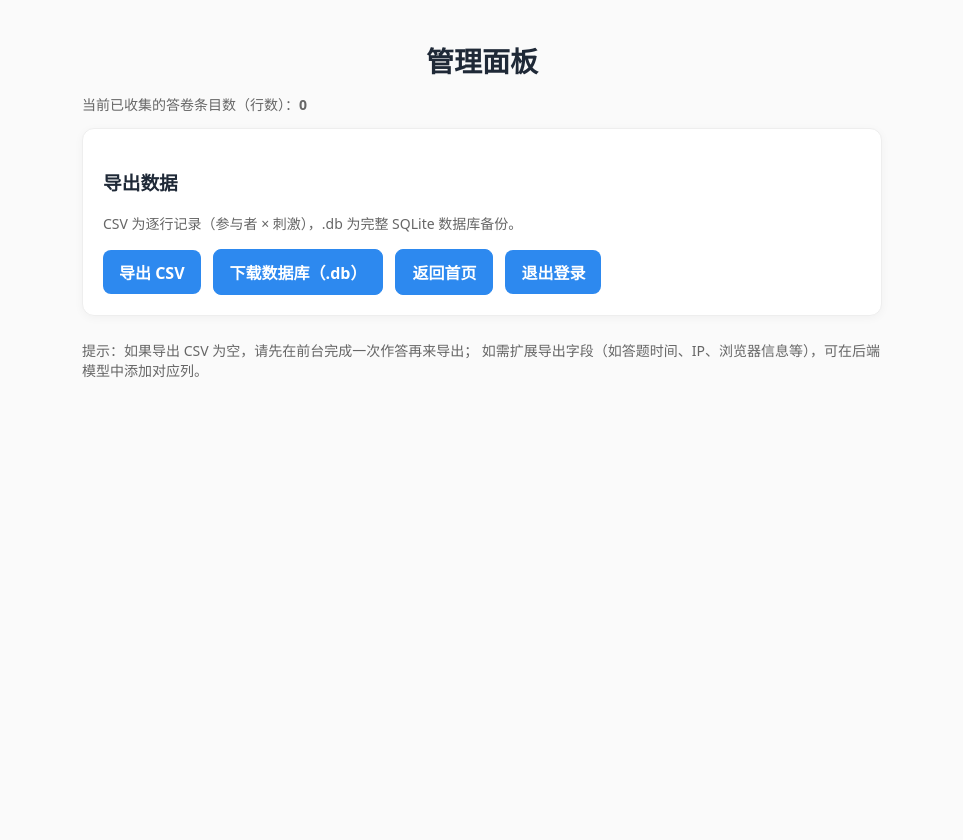
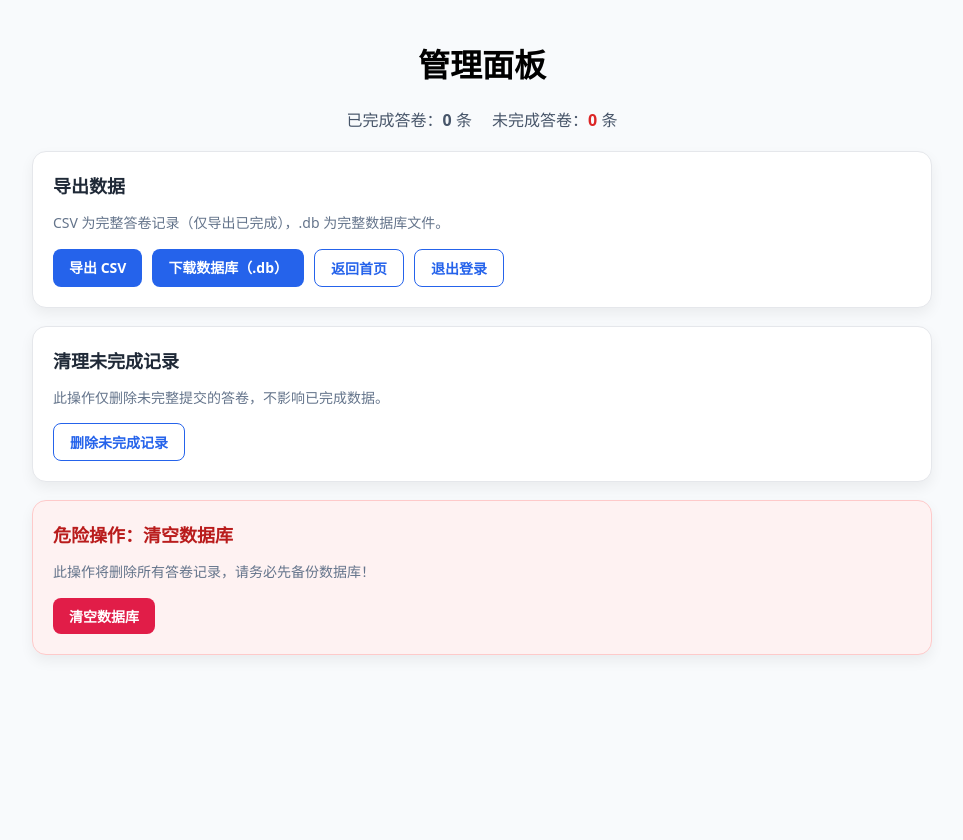
Before and after one commit to DaBaiHeDaBaiCai/sound_survey_project, a Flask app: page /admin/panel in a window 1280 px wide. Shown: the whole page, without its empty margins (158-1121 px from the left). After the commit the page ends 655 px from the top, so only its background shows below. Run offline with Flask 3, Linux system fonts and the light colour scheme; the visitor is signed in with stand-in values (Sample User, id 1).

Commit message:
update: run_id/is_complete, admin UI, panel actions, exports

```diff
--- a/app.py
+++ b/app.py
@@ -5,13 +5,20 @@ import datetime
 import io
 import pandas as pd
 
-from flask import Flask, render_template, request, redirect, url_for, session, send_file
+from flask import (
+    Flask, render_template, request, redirect, url_for,
+    session, send_file, abort
+)
 from flask_sqlalchemy import SQLAlchemy
-from sqlalchemy import select
+from sqlalchemy import select, text
 
 # -------------------- Flask app & DB config --------------------
 app = Flask(__name__)
-app.secret_key = "survey_secret_key"
+
+# 更安全：从环境变量读取，未设置时使用默认
+app.secret_key = os.getenv("SECRET_KEY", "survey_secret_key")
+ADMIN_USER = os.getenv("ADMIN_USER", "admin")
+ADMIN_PASS = os.getenv("ADMIN_PASS", "123456")
 
 BASE_DIR = os.path.abspath(os.path.dirname(__file__))
 DATA_DIR = os.path.join(BASE_DIR, "data")
@@ -29,8 +36,8 @@ class Response(db.Model):
     id = db.Column(db.Integer, primary_key=True)
     participant_id = db.Column(db.String(50))
     version = db.Column(db.String(10))
-    stimulus_label = db.Column(db.String(10))
-    person = db.Column(db.String(10))
+    stimulus_label = db.Column(db.String(50))
+    person = db.Column(db.String(20))
     trial_index = db.Column(db.Integer)
     start_time = db.Column(db.String(30))
     end_time = db.Column(db.String(30))
@@ -40,8 +47,26 @@ class Response(db.Model):
     q4 = db.Column(db.Integer)
     q5 = db.Column(db.Integer)
 
+    run_id = db.Column(db.String(36))           # 同一次作答的 ID
+    is_complete = db.Column(db.Boolean, default=False)  # 该次作答是否已完整提交
+
 with app.app_context():
     db.create_all()
+
+    # 软迁移：为旧库补充列
+    from sqlalchemy import inspect, text as sa_text
+    insp = inspect(db.engine)
+    cols = [c["name"] for c in insp.get_columns("response")]
+    with db.engine.begin() as conn:
+        if "run_id" not in cols:
+            conn.execute(sa_text("ALTER TABLE response ADD COLUMN run_id VARCHAR(36)"))
+        if "is_complete" not in cols:
+            conn.execute(sa_text("ALTER TABLE response ADD COLUMN is_complete BOOLEAN DEFAULT 0"))
+
+# -------------------- 辅助函数 --------------------
+def admin_required():
+    """检查是否已登录管理员。"""
+    return bool(session.get("admin"))
 
 # -------------------- 首页 --------------------
 @app.route("/")
@@ -52,7 +77,7 @@ def index():
 @app.route("/start/<version>")
 def start(version):
     # 仅允许 cn / jp
-    version = (version or "").lower()
+    version = (version or "").strip().lower()
     if version not in ("cn", "jp"):
         return "Invalid version (use 'cn' or 'jp')", 400
 
@@ -62,21 +87,21 @@ def start(version):
     if sub.empty:
         return f"No stimuli found for version={version}", 500
 
-    # 转 dict + 打乱 + 固定 index
+    # 转字典 + 打乱 + 固定 index
     records = sub.to_dict(orient="records")
     random.shuffle(records)
     for i, s in enumerate(records):
-        # 统一字段名，避免缺失
         s["stimulus_label"] = s.get("label") or s.get("stimulus_label") or f"item{i+1}"
         s["person"] = s.get("person", "")
         s["url"] = s.get("url", "")
-        s["index"] = i  # ✅ 固定 index，模板直接使用
+        s["index"] = i  # 模板直接使用
 
     # 会话初始化
     session["participant_id"] = str(uuid.uuid4())[:8]
     session["version"] = version
     session["stimuli_order"] = records
     session["current_index"] = 0
+    session["run_id"] = str(uuid.uuid4())
 
     return redirect(url_for("experiment"))
 
@@ -93,15 +118,15 @@ def experiment():
 
     # 提交一条答案
     if request.method == "POST":
-        # 容错：trial_index 以服务器 idx 为主，表单为空或非法则回退为 idx
+        # 越界保护
+        if not (0 <= idx < len(stimuli_order)):
+            return redirect(url_for("thank_you", version=version))
+
+        # 取表单的 trial_index；异常时回退为 idx
         try:
             form_trial_index = int(request.form.get("trial_index", idx))
         except Exception:
             form_trial_index = idx
-
-        # 越界保护
-        if not (0 <= idx < len(stimuli_order)):
-            return redirect(url_for("thank_you"))
 
         stim = stimuli_order[idx]
 
@@ -119,6 +144,8 @@ def experiment():
             q3=int(request.form["q3"]),
             q4=int(request.form["q4"]),
             q5=int(request.form["q5"]),
+            run_id=session.get("run_id"),
+            is_complete=False
         )
         db.session.add(r)
         db.session.commit()
@@ -126,17 +153,16 @@ def experiment():
         # 进入下一条或结束
         session["current_index"] = idx + 1
         if session["current_index"] >= len(stimuli_order):
-            return redirect(url_for("thank_you"))
+            return redirect(url_for("thank_you", version=version))
         return redirect(url_for("experiment"))
 
     # GET：渲染当前条
     if idx >= len(stimuli_order):
-        return redirect(url_for("thank_you"))
+        return redirect(url_for("thank_you", version=version))
 
     stim = stimuli_order[idx]
     start_time = datetime.datetime.utcnow().isoformat()
 
-    # 只把模板需要的字段传过去，保证 key 存在
     tmpl_stim = {
         "url": stim.get("url", ""),
         "stimulus_label": stim.get("stimulus_label", ""),
@@ -156,39 +182,54 @@ def experiment():
 # -------------------- 感谢页 --------------------
 @app.route("/thank_you")
 def thank_you():
-    return render_template("thank_you.html")
+    v = (request.args.get("version") or session.get("version") or "cn").strip().lower()
+    version = "cn" if v == "cn" else "jp"
 
-# -------------------- 管理员登录 --------------------
+    rid = session.get("run_id")
+    if rid:
+        try:
+            db.session.execute(text("UPDATE response SET is_complete = 1 WHERE run_id = :rid"), {"rid": rid})
+            db.session.commit()
+        except Exception:
+            db.session.rollback()
+
+    return render_template("thank_you.html", version=version)
+
+# -------------------- 管理员登录/退出 --------------------
 @app.route("/admin", methods=["GET", "POST"])
 def admin():
+    error = None
     if request.method == "POST":
-        if request.form["username"] == "admin" and request.form["password"] == "123456":
+        if request.form.get("username") == ADMIN_USER and request.form.get("password") == ADMIN_PASS:
             session["admin"] = True
-            return redirect("/admin/panel")
-        else:
-            return "登录失败 / ログイン失敗", 403
-    return render_template("admin.html")
+            return redirect(url_for("admin_panel"))
+        error = "用户名或密码错误"
+    return render_template("admin.html", error=error)
+
+@app.route("/admin/logout")
+def admin_logout():
+    session.pop("admin", None)
+    return redirect(url_for("admin"))
 
 # -------------------- 管理员控制面板 --------------------
 @app.route("/admin/panel")
 def admin_panel():
-    if not session.get("admin"):
-        return redirect("/admin")
-    count = Response.query.count()
-    return render_template("admin_panel.html", count=count)
-
-@app.route("/admin/logout")
-def logout():
-    session.pop("admin", None)
-    return redirect("/admin")
+    if not admin_required():
+        return redirect(url_for("admin"))
+    total_completed = db.session.query(Response).filter(Response.is_complete == True).count()
+    total_partial   = db.session.query(Response).filter(
+        (Response.is_complete == False) | (Response.is_complete == None)
+    ).count()
+    count = total_completed  # 你原来展示的是答卷总数，可改为已完成数量
+    return render_template("admin_panel.html", count=count, partial=total_partial)
 
 # -------------------- 导出 CSV --------------------
 @app.route("/admin/export_csv")
 def export_csv():
-    if not session.get("admin"):
-        return redirect("/admin")
+    if not admin_required():
+        return redirect(url_for("admin"))
 
-    stmt = select(Response)
+    stmt = select(Response).where(Response.is_complete == True)
     rows = db.session.execute(stmt).scalars().all()
 
     records = []
@@ -209,19 +250,64 @@ def export_csv():
         })
 
     csv_buffer = io.StringIO()
-    df = pd.DataFrame(records)
-    df.to_csv(csv_buffer, index=False, encoding="utf-8-sig")
+    pd.DataFrame(records).to_csv(csv_buffer, index=False, encoding="utf-8-sig")
 
     mem = io.BytesIO(csv_buffer.getvalue().encode("utf-8-sig"))
     mem.seek(0)
     return send_file(mem, mimetype="text/csv", as_attachment=True, download_name="responses.csv")
 
-# -------------------- 导出数据库 --------------------
+# -------------------- 导出数据库（下载 .db） --------------------
+@app.route("/admin/download_db")
+def download_db():
+    if not admin_required():
+        return redirect(url_for("admin"))
+    return send_file(DB_PATH, as_attachment=True)
+
+# 兼容老链接 /admin/export_db
 @app.route("/admin/export_db")
-def export_db():
-    if not session.get("admin"):
-        return redirect("/admin")
-    return send_file(DB_PATH, as_attachment=True)
+def export_db_compat():
+    return download_db()
+
+# -------------------- 清空数据库（危险操作） --------------------
+@app.post("/admin/clear_db")
+def clear_db():
+    if not admin_required():
+        return redirect(url_for("admin"))
+    # 简单二次确认：前端必须传 really=yes
+    if request.form.get("really") != "yes":
+        abort(400, description="Missing confirmation")
+    # 删除所有记录
+    deleted = db.session.query(Response).delete()
+    db.session.commit()
+    # 可选：整理 SQLite 文件
+    try:
+        db.session.execute(text("VACUUM"))
+    except Exception:
+        pass
+    return redirect(url_for("admin_panel"))
+
+# -------------------- 清空未完成记录 --------------------
+@app.post("/admin/delete_partials")
+def delete_partials():
+    if not admin_required():
+        return redirect(url_for("admin"))
+    try:
+        deleted = db.session.query(Response).filter(
+            (Response.is_complete == False) | (Response.is_complete == None)
+        ).delete(synchronize_session=False)
+        db.session.commit()
+        # 可选：整理数据库
+        try:
+            db.session.execute(text("VACUUM"))
+        except Exception:
+            pass
+        from flask import flash
+        flash(f"已删除未完成记录 {deleted} 条。")
+    except Exception as e:
+        db.session.rollback()
+        from flask import flash
+        flash(f"删除未完成记录失败：{e}")
+    return redirect(url_for("admin_panel"))
 
 # -------------------- 启动 --------------------
 if __name__ == "__main__":
--- a/templates/admin_panel.html
+++ b/templates/admin_panel.html
@@ -1,41 +1,96 @@
 <!DOCTYPE html>
-<html lang="zh">
+<html lang="zh-CN">
 <head>
   <meta charset="UTF-8">
   <title>管理面板</title>
-  <link rel="stylesheet" href="{{ url_for('static', filename='style.css') }}">
   <style>
-    .wrap { max-width: 800px; margin: 40px auto; text-align: left; }
-    .card { border: 1px solid #eee; border-radius: 12px; padding: 20px; box-shadow: 0 2px 10px rgba(0,0,0,.04); }
-    .muted { color: #666; font-size: 14px; }
-    .row { display: flex; gap: 12px; flex-wrap: wrap; margin-top: 16px; }
-    .btn-outline { background: #fff; color:#2d89ef; border:1px solid #2d89ef; }
-    .btn-danger { background: #e74c3c; }
-    .btn { display:inline-block; padding:10px 16px; border-radius:8px; text-decoration:none; color:#fff; background:#2d89ef; }
+    body{
+      font-family:"Noto Sans SC",system-ui,-apple-system;
+      background:#f8fafc;margin:0;padding:0;
+    }
+    .wrap{max-width:900px;margin:40px auto;padding:0 20px;}
+    .card{
+      background:#fff;border:1px solid #e5e7eb;border-radius:14px;
+      box-shadow:0 6px 14px rgba(0,0,0,.06);padding:20px;margin:18px 0;
+    }
+    .title{font-weight:700;color:#1f2937;margin-bottom:10px;font-size:18px;}
+    .muted{color:#64748b;font-size:14px;line-height:1.6;}
+    .row{display:flex;flex-wrap:wrap;gap:10px;margin-top:10px;}
+    .btn{
+      background:#2563eb;color:white;padding:8px 16px;border:none;border-radius:8px;
+      font-weight:600;text-decoration:none;font-size:14px;
+    }
+    .btn:hover{background:#1e40af;cursor:pointer;}
+    .btn-outline{
+      background:#fff;color:#2563eb;border:1px solid #2563eb;
+    }
+    .btn-outline:hover{background:#2563eb;color:white;}
+    .danger{border-color:#fecaca;background:#fef2f2;}
+    .btn-danger{background:#e11d48;}
+    .btn-danger:hover{background:#be123c;}
+    .flash{
+      text-align:center;background:#dcfce7;color:#166534;
+      border:1px solid #86efac;padding:10px;border-radius:8px;
+      margin-bottom:16px;font-weight:500;
+    }
   </style>
+  <script>
+    function confirmClear(){
+      const ok = confirm("确定要清空所有答卷数据吗？此操作不可恢复！");
+      if(ok){ document.getElementById('really').value = 'yes'; }
+      return ok;
+    }
+    function confirmDeletePartials(){
+      const ok = confirm("删除所有未完成的答卷记录？此操作不可恢复！");
+      if(ok){ document.getElementById('deletePartials').value = 'yes'; }
+      return ok;
+    }
+  </script>
 </head>
 <body>
   <div class="wrap">
-    <h1>管理面板</h1>
-    <p class="muted">当前已收集的答卷条目数（行数）：<strong>{{ count }}</strong></p>
+    <h1 style="text-align:center;">管理面板</h1>
+
+    {% with messages = get_flashed_messages() %}
+      {% if messages %}
+        <div class="flash">{{ messages[0] }}</div>
+      {% endif %}
+    {% endwith %}
+
+    <p style="text-align:center;color:#475569;font-size:16px;margin-bottom:20px;">
+      已完成答卷：<strong>{{ count }}</strong> 条
+      未完成答卷：<strong style="color:#dc2626;">{{ partial }}</strong> 条
+    </p>
 
     <div class="card">
-      <h3>导出数据</h3>
-      <p class="muted">CSV 为逐行记录（参与者 × 刺激），.db 为完整 SQLite 数据库备份。</p>
+      <div class="title">导出数据</div>
+      <p class="muted">CSV 为完整答卷记录（仅导出已完成），.db 为完整数据库文件。</p>
       <div class="row">
         <a class="btn" href="{{ url_for('export_csv') }}">导出 CSV</a>
-        <a class="btn btn-outline" href="{{ url_for('export_db') }}">下载数据库（.db）</a>
+        <a class="btn" href="{{ url_for('download_db') }}">下载数据库（.db）</a>
         <a class="btn btn-outline" href="{{ url_for('index') }}">返回首页</a>
-        <a class="btn btn-danger" href="{{ url_for('logout') }}">退出登录</a>
+        <a class="btn btn-outline" href="{{ url_for('admin_logout') }}">退出登录</a>
       </div>
     </div>
 
-    <div style="margin-top:24px;">
-      <p class="muted">
-        提示：如果导出 CSV 为空，请先在前台完成一次作答再来导出；
-        如需扩展导出字段（如答题时间、IP、浏览器信息等），可在后端模型中添加对应列。
-      </p>
+    <div class="card">
+      <div class="title">清理未完成记录</div>
+      <p class="muted">此操作仅删除未完整提交的答卷，不影响已完成数据。</p>
+      <form method="post" action="{{ url_for('delete_partials') }}" onsubmit="return confirmDeletePartials()">
+        <input type="hidden" name="really" id="deletePartials" value="">
+        <button type="submit" class="btn btn-outline">删除未完成记录</button>
+      </form>
     </div>
+
+    <div class="card danger">
+      <div class="title" style="color:#b91c1c;">危险操作：清空数据库</div>
+      <p class="muted">此操作将删除所有答卷记录，请务必先备份数据库！</p>
+      <form method="post" action="{{ url_for('clear_db') }}" onsubmit="return confirmClear()">
+        <input type="hidden" name="really" id="really" value="">
+        <button type="submit" class="btn btn-danger">清空数据库</button>
+      </form>
+    </div>
+
   </div>
 </body>
 </html>
```
Also changed, not shown: templates/admin.html (+45 -12 lines), templates/thank_you.html (+58 -7 lines), 1 other file.
